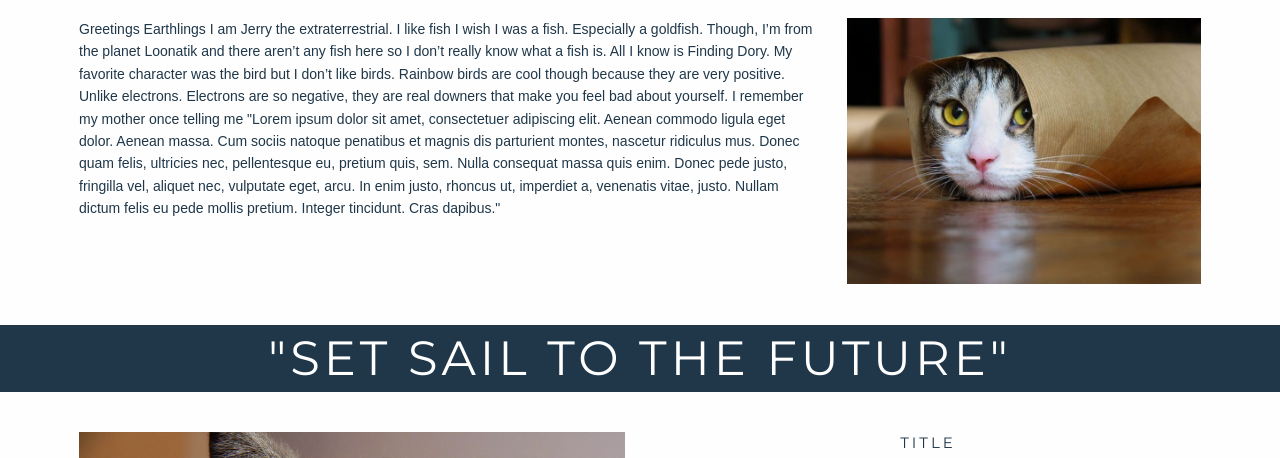
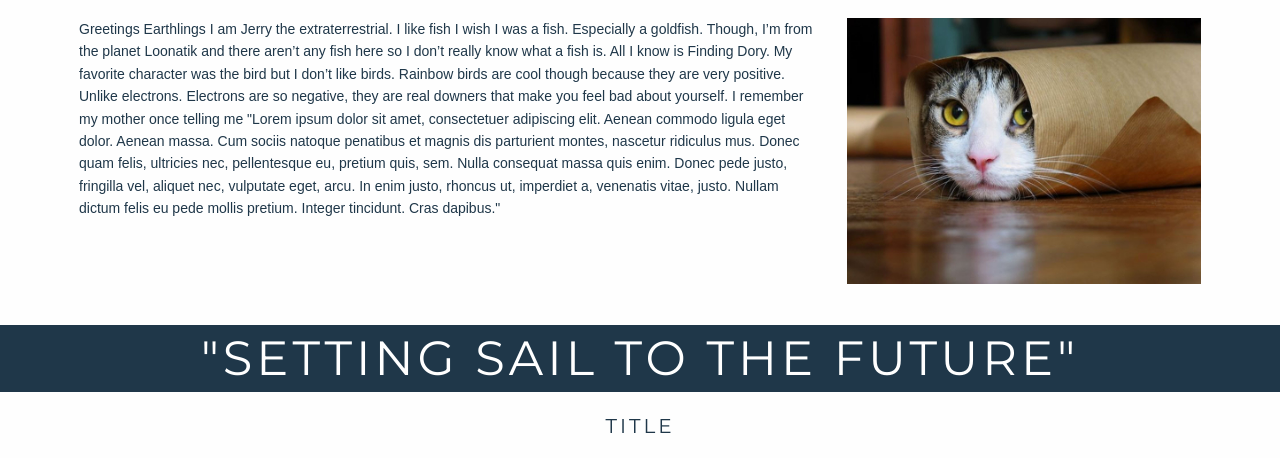
Before and after one commit to niwong/nalukai, a website: page showcase.html in a window 1280 px wide. Shown: the part 452-910 px from the top of the page. Drawn offline with Linux system fonts and the light colour scheme; a web font is replaced by a local one.

Commit message:
showcase title formatting

```diff
--- a/css/showcase.css
+++ b/css/showcase.css
@@ -54,7 +54,7 @@
   text-align: center;
   text-transform: uppercase;
   font-family: "Montserrat", sans-serif;
-  font-size: 15px;
+  font-size: 20px;
   letter-spacing:3px; }
 .sline .mission h1 {
   color: #1F3749;
@@ -64,6 +64,7 @@
   margin: 20px 0px;
   letter-spacing: 3px;
 }
+
 
 .sline {
   background-color: #1F3749;}
--- a/showcase.html
+++ b/showcase.html
@@ -55,15 +55,16 @@
         <img src="img/stockimage3.jpg">
       </div>
     </div>
-    <div class="sline mission"><h1 style="letter-spacing:4px;">"Set Sail To The Future"</h1>
+    <div class="sline mission"><h1 style="letter-spacing:4px;">"Setting Sail To The Future"</h1>
     </div>
-
+    <div class="mission">
+      <h2>Title</h2>
+    </div>
     <div class="row missionRow">
       <div class="large-6 columns">
         <img src="img/stockimage2.jpg">
       </div>
       <div class="large-6 columns mission">
-        <h2>Title</h2>
         <p>Lorem ipsum dolor sit amet, consectetuer adipiscing elit. Aenean commodo ligula eget dolor. Aenean massa. Cum sociis natoque penatibus et magnis dis parturient montes, nascetur ridiculus mus. Donec quam felis, ultricies nec, pellentesque eu, pretium quis, sem. Nulla consequat massa quis enim. Donec pede justo, fringilla vel, aliquet nec, vulputate eget, arcu. In enim justo, rhoncus ut, imperdiet a, venenatis vitae, justo. Nullam dictum felis eu pede mollis pretium. Integer tincidunt. Cras dapibus. Vivamus elementum semper nisi. Aenean vulputate eleifend tellus. Aenean leo ligula, porttitor eu, consequat vitae, eleifend ac, enim. Aliquam lorem ante, dapibus in, viverra quis, feugiat a, tellus. Phasellus viverra nulla ut metus varius laoreet. Quisque rutrum. Aenean imperdiet. Etiam ultricies nisi vel augue. Curabitur ullamcorper ultricies nisi. Nam eget dui. Etiam rhoncus. Maecenas tempus, tellus eget condimentum rhoncus, sem quam semper libero, sit amet adipiscing sem neque sed ipsum. Nam quam nunc, blandit vel, luctus pulvinar, hendrerit id, lorem. Maecenas nec o</p>
       </div>
   </div><div class="line"><center><img src="img/aline.png"></center></div><br>
```
